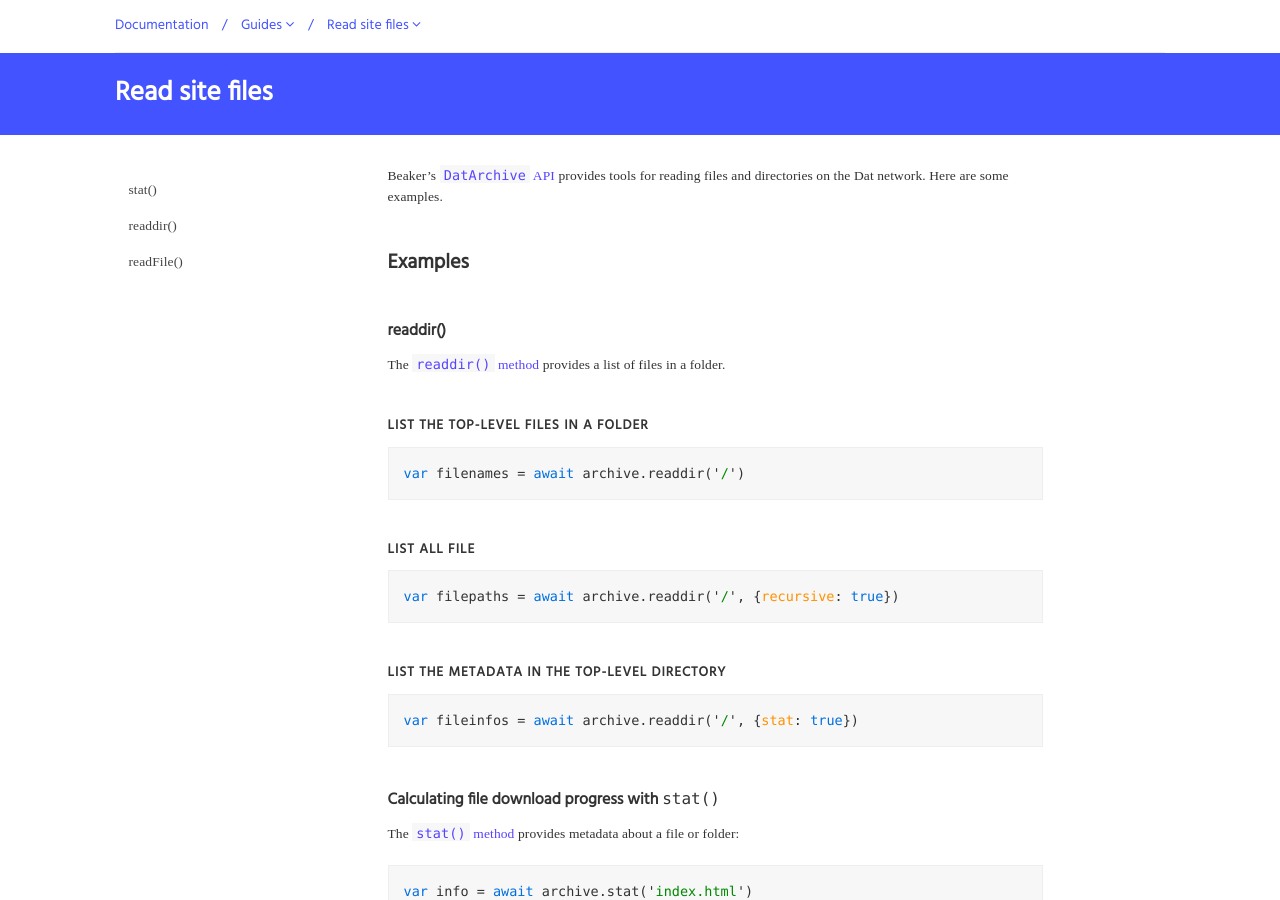
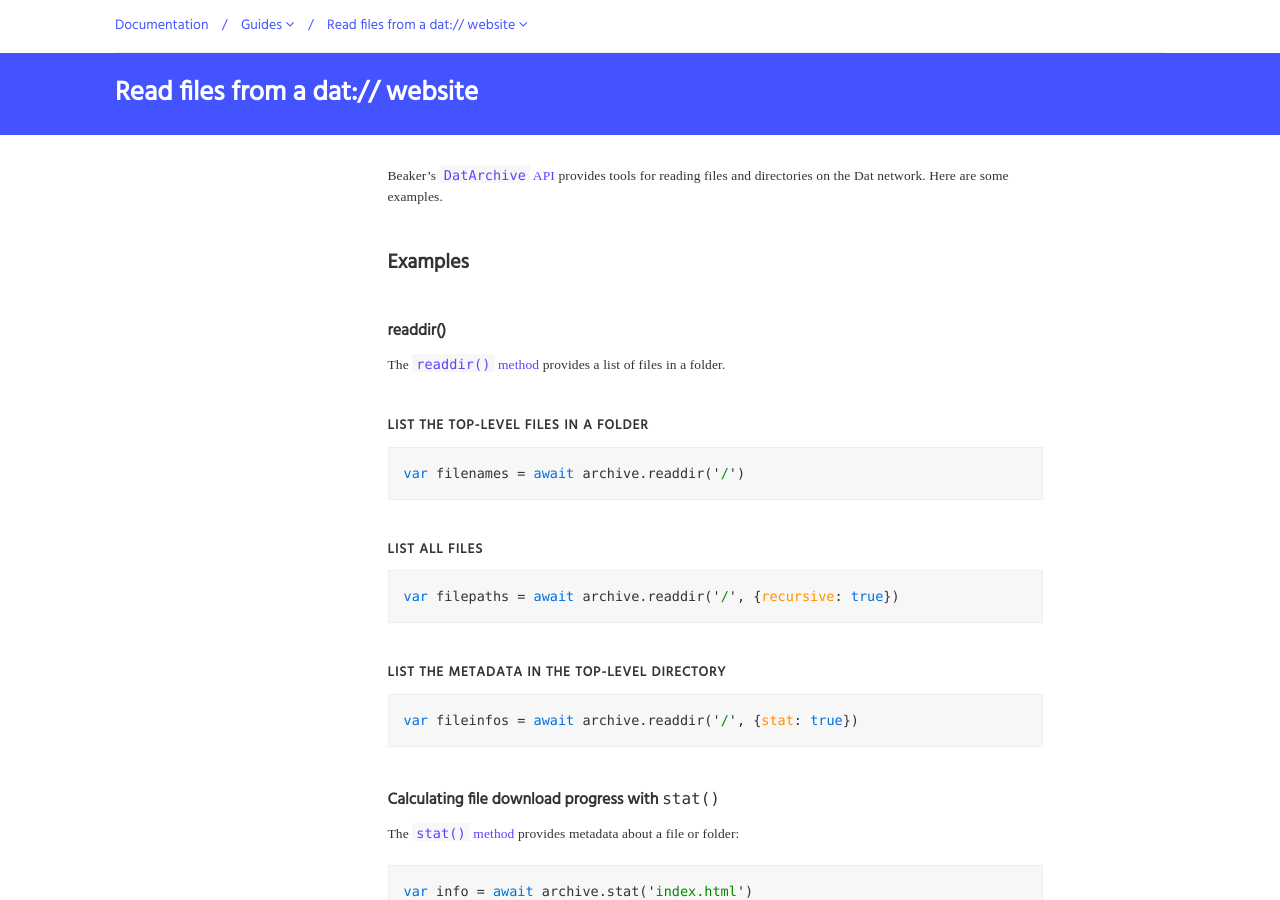
Before and after one commit to beakerbrowser/beakerbrowser.com, a Jekyll site: the page built from _docs/guides/read-site-files.md, in a window 1280 px wide and 900 px high. Built offline with Jekyll 4.4.1, drawn with Linux system fonts in a browser that asks for light colours; some web fonts are replaced.

Commit message:
Fix typo and update title

````diff
--- a/_docs/guides/read-site-files.md
+++ b/_docs/guides/read-site-files.md
@@ -1,5 +1,5 @@
 ---
-title: Read site files
+title: Read files from a dat:// website
 section: guides
 sectionTitle: Guides
 author: Paul Frazee
@@ -21,7 +21,7 @@
 var filenames = await archive.readdir('/')
 ```
 
-#### List all file
+#### List all files
 
 ```js
 var filepaths = await archive.readdir('/', {recursive: true})
````
